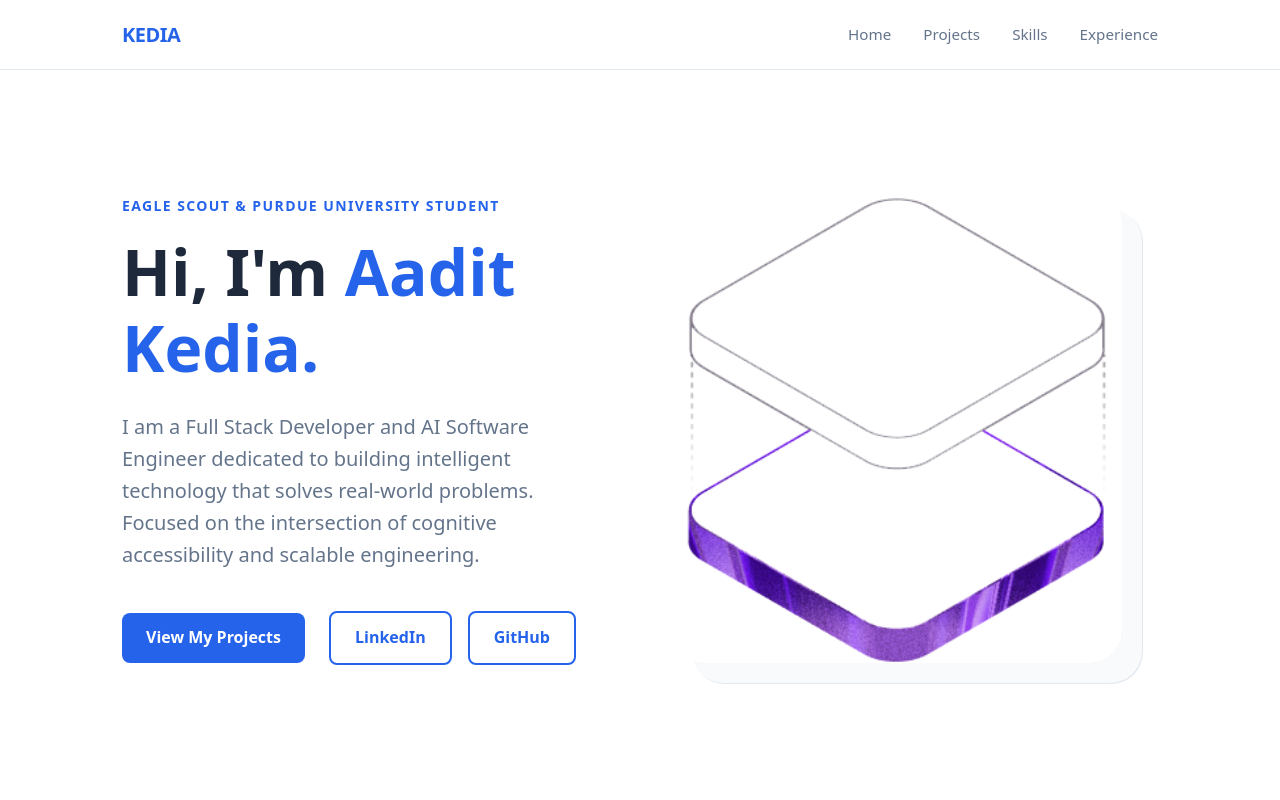
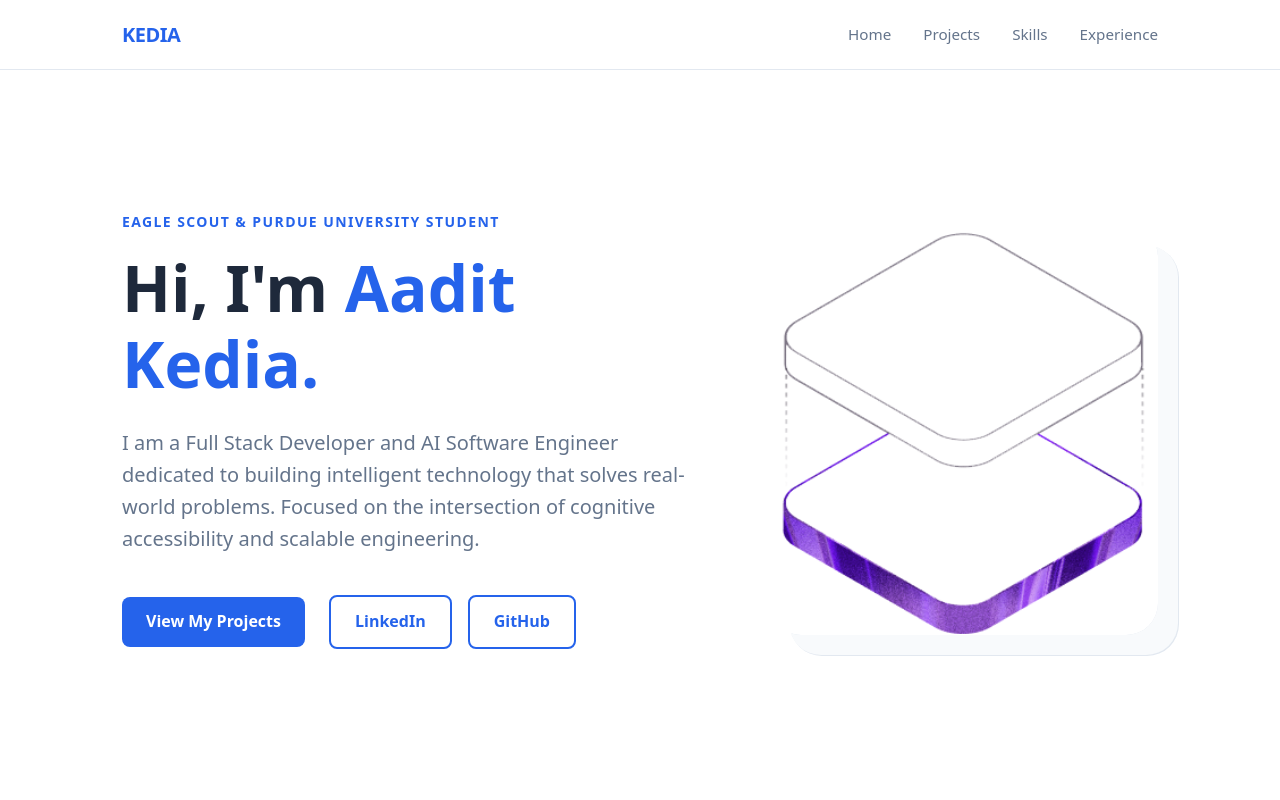
Before and after one commit to aaditkedia/Personalsite, a React (Vite) app: page / in a window 1280 px wide. Shown: the top 800 px of the page. Built offline with nearby package versions, Linux system fonts and the light colour scheme.

Commit message:
Fix: Missing CSS imports and Hero layout refinements

```diff
--- a/src/components/Hero.css
+++ b/src/components/Hero.css
@@ -6,14 +6,22 @@
 }
 
 .hero-container {
-  display: grid;
-  grid-template-columns: 1fr 1fr;
+  display: flex;
+  justify-content: space-between;
   align-items: center;
   gap: 4rem;
+  width: 100%;
 }
 
 .hero-content {
-  max-width: 800px;
+  flex: 1.2;
+  text-align: left;
+}
+
+.hero-image {
+  flex: 0.8;
+  display: flex;
+  justify-content: flex-end;
 }
 
 .hero-tagline {
--- a/src/components/Skills.jsx
+++ b/src/components/Skills.jsx
@@ -1,3 +1,6 @@
+import React from 'react';
+import './Skills.css';
+
 const skillsData = [
   { name: "Java", icon: "java" },
   { name: "Python", icon: "python" },
```
